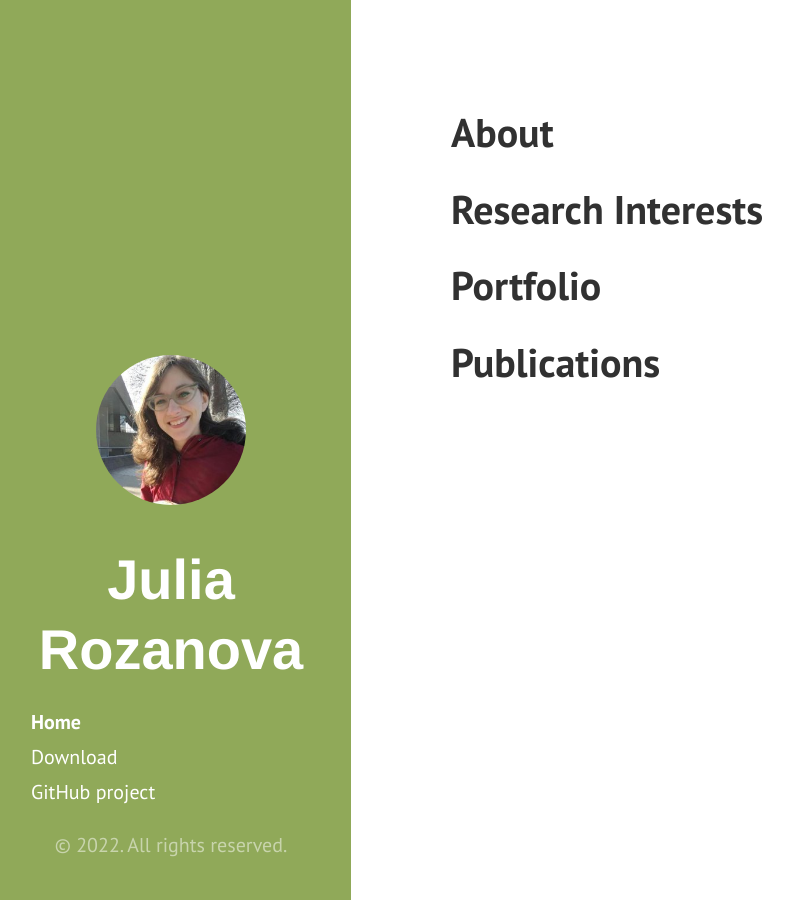
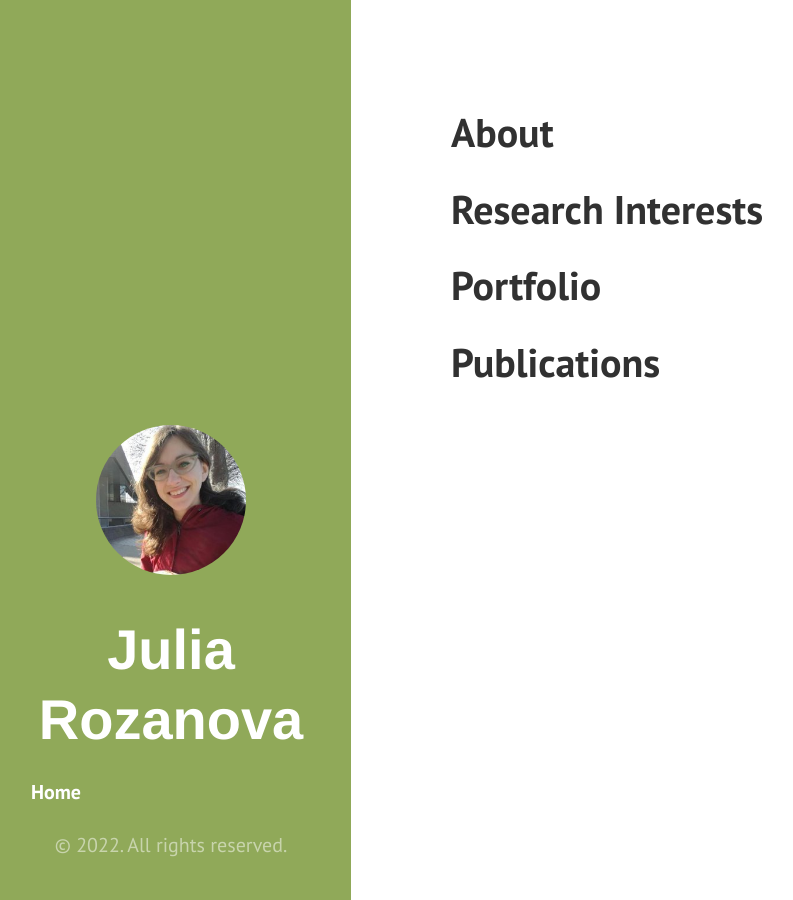
Before and after one commit to juliarozanova/juliarozanova.github.io, a Jekyll site: the page built from index.md, in a window 1280 px wide. Shown: the whole page, without its empty margins (9-802 px from the left). Built offline with Jekyll 4.4.1, drawn with Linux system fonts in a browser that asks for light colours.

Commit message:
remove extraneous links

```diff
--- a/_includes/sidebar.html
+++ b/_includes/sidebar.html
@@ -27,8 +27,7 @@
         {% endif %}
       {% endfor %}
 
-      <a class="sidebar-nav-item" href="{{ site.github.repo }}/archive/v{{ site.version }}.zip">Download</a>
-      <a class="sidebar-nav-item" href="{{ site.github.repo }}">GitHub project</a>
+      <!-- <a class="sidebar-nav-item" href="{{ site.github.repo }}/archive/v{{ site.version }}.zip">Download</a> -->
     </nav>
 
     <p>&copy; {{ site.time | date: '%Y' }}. All rights reserved.</p>
```
